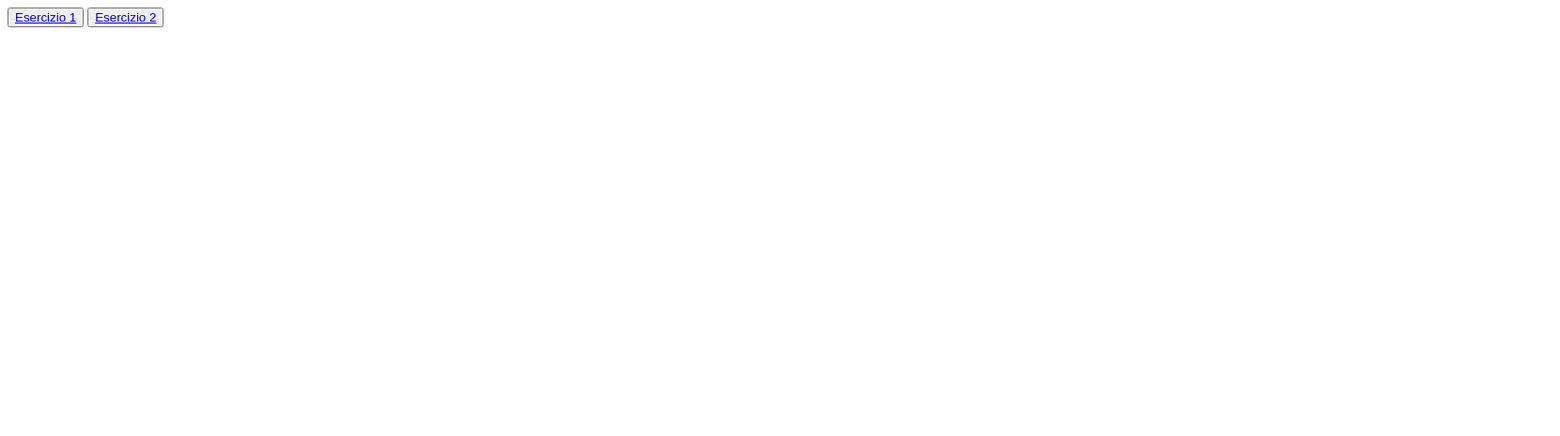
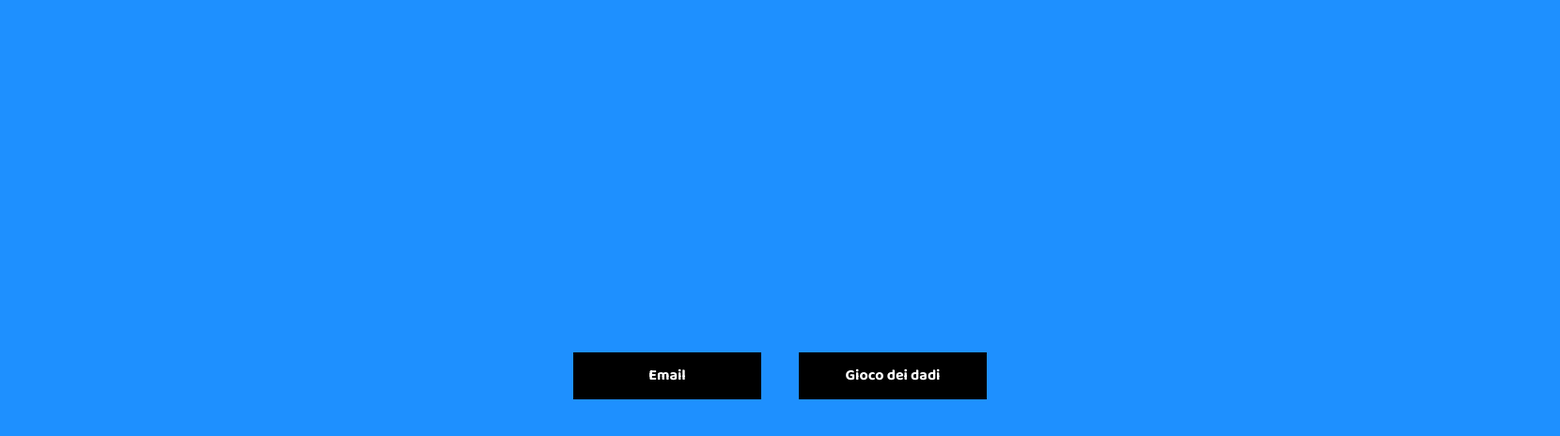
Before and after one commit to carminelentisco/js-mail-dadi, a plain HTML site: page home.html in a window 1280 px wide. Shown: the whole page at 94% size, 1660 px wide, since content can reach past the window. Drawn offline with Linux system fonts and the light colour scheme.

Commit message:
CSS Email

```diff
--- /dev/null
+++ b/css/email.css
@@ -0,0 +1,17 @@
+body {
+    height: 100vh;
+}
+
+.container {
+    display: flex;
+    flex-direction: column;
+    align-items: center;
+    width: 1200px;
+    margin: 0 auto;
+}
+
+.dati {
+    background-color: #fff;
+    width: 100%;
+    height: 50px;
+}
--- /dev/null
+++ b/css/home.css
@@ -0,0 +1,44 @@
+/* Home Select */
+
+body {
+    height: 100vh;
+    background-color: dodgerblue;
+}
+
+button {
+    width: 200px;
+    height: 50px;
+    background: none;
+    border: none
+}
+
+.container {
+    height: 100%;
+    width: 1660px;
+    margin: 0 auto;
+    display: flex;
+    justify-content: center;
+    align-items: center;
+}
+
+.button {
+    /* Formattazione */
+    background-color: black;
+    height: 50px;
+    width: 200px;
+    margin: 20px;
+    /* Text */
+    text-align: center;
+    line-height: 50px;
+    color: #fff;
+    text-decoration: none;
+    font-weight: 700;
+    /* Animation */
+    transition: border-radius 1s, background .4s;
+}
+
+.button:hover {
+ background-color: #fff;
+ color: black;
+ border-radius: 30px;
+}
--- /dev/null
+++ b/css/reset.css
@@ -0,0 +1,17 @@
+/* import */
+
+@import url('https://fonts.googleapis.com/css?family=Baloo+2:400,700&display=swap');
+
+/* GENERAL RULE */
+
+* {
+    margin: 0;
+    padding: 0;
+    box-sizing: border-box;
+}
+
+body {
+    background-color: dodgerblue;
+    font-family: 'Baloo 2', cursive;
+    font-weight: 700;
+}
--- a/home.html
+++ b/home.html
@@ -3,11 +3,14 @@
 <head>
     <meta charset="UTF-8">
     <meta name="viewport" content="width=device-width, initial-scale=1.0">
-    <title> Dadi</title>
-    <link rel="stylesheet" href="css/main.css">
+    <title> Home - Select </title>
+    <link rel="stylesheet" href="css/reset.css">
+    <link rel="stylesheet" href="css/home.css">
 </head>
 <body>
-    <button><a href="page/E-mail.html">Esercizio 1</a></button>
-    <button><a href="page/dadi.html">Esercizio 2</a></button>
+    <div class="container">
+        <a class="button" href="page/E-mail.html">Email</a>
+        <a class="button" href="page/dadi.html">Gioco dei dadi</a>
+    </div>
 </body>
 </html>
```
Also changed, not shown: js/email.js (+6 -2 lines), page/E-mail.html (+16 -1 lines), css/main.css (deleted).
